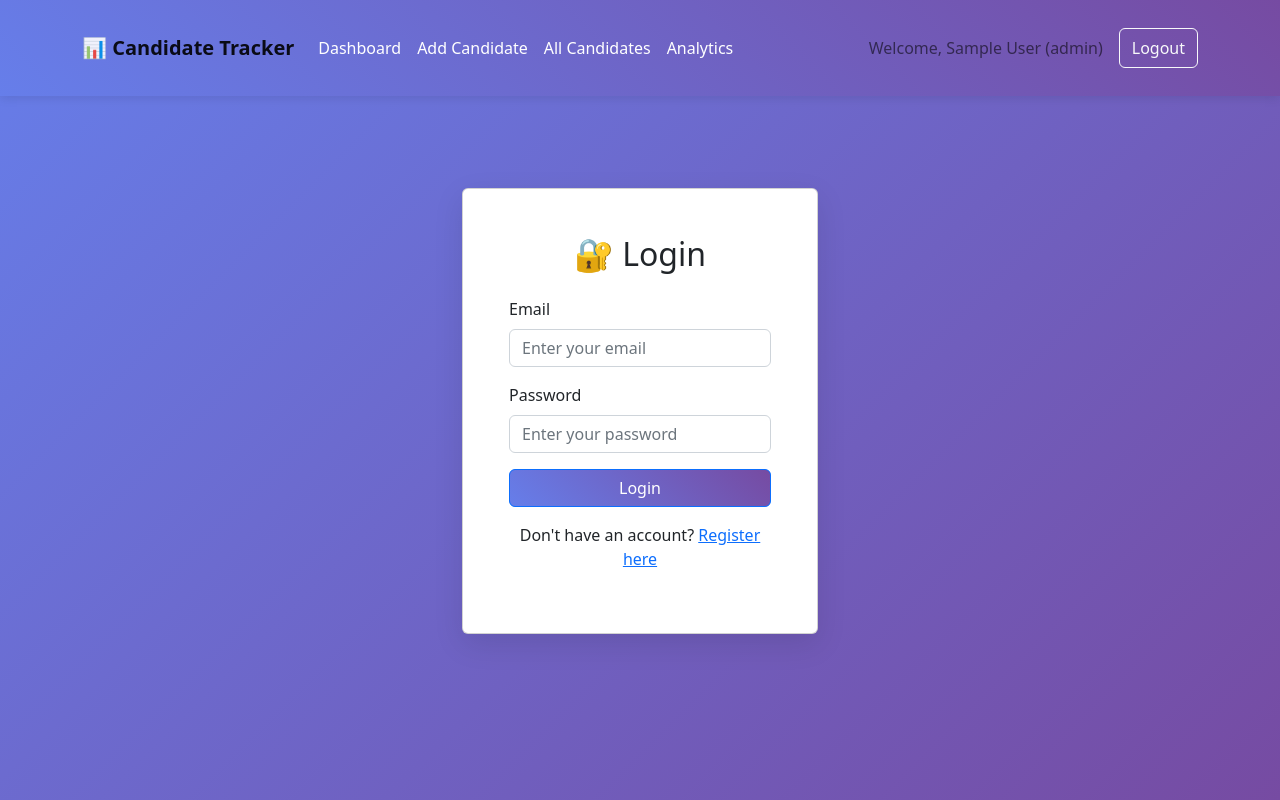
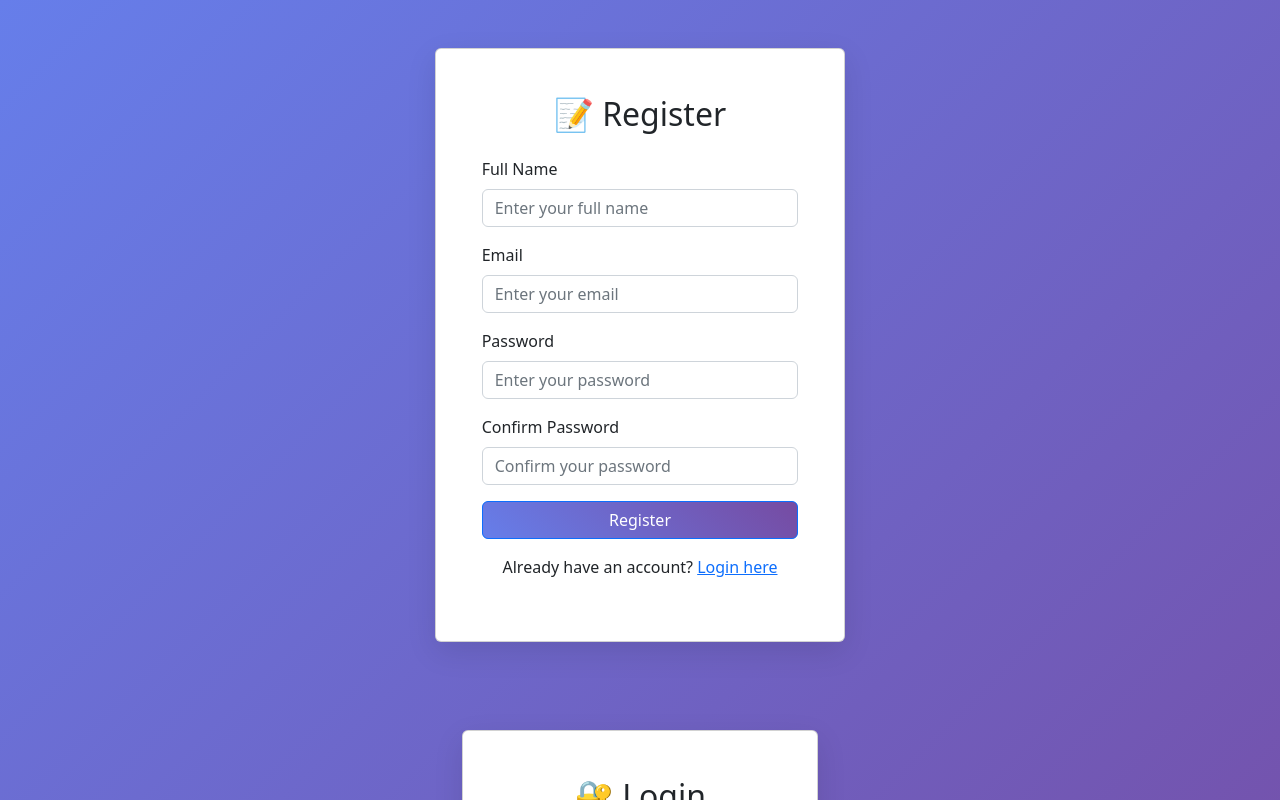
Before and after one commit to Kosanah/binary-ai-gen, a React (Create React App) app: page /dashboard in a window 1280 px wide. Shown: the top 800 px of the page. Built offline with nearby package versions, Linux system fonts and the light colour scheme; sample sign-in values are in the browser's storage.

Commit message:
Update Navbar.js

```diff
--- a/src/components/Navbar.js
+++ b/src/components/Navbar.js
@@ -1,53 +1,185 @@
-import React from 'react';
-import { Link, useNavigate } from 'react-router-dom';
-import { Navbar, Nav, Container, Button } from 'react-bootstrap';
+import React, { useState, useEffect } from 'react';
+import { Form, Button, Card, Row, Col } from 'react-bootstrap';
+import { Link } from 'react-router-dom';
+import { toast } from 'react-toastify';
 
-const NavigationBar = ({ user, onLogout }) => {
-  const navigate = useNavigate();
+// Add default admin to localStorage if not present
+const ensureDefaultAdmin = () => {
+  if (typeof window === 'undefined') return;
+  let users = [];
+  try {
+    users = JSON.parse(localStorage.getItem('users') || '[]');
+  } catch {
+    users = [];
+  }
+  // Update admin email to admin@gmail.com
+  const adminExists = users.some(u => u.email === 'admin@gmail.com' && u.role === 'admin');
+  if (!adminExists) {
+    users.push({
+      id: '1',
+      name: 'Hari',
+      email: 'admin@gmail.com',
+      password: 'Hari@9652',
+      role: 'admin'
+    });
+    localStorage.setItem('users', JSON.stringify(users));
+  }
+};
 
-  const handleLogout = () => {
-    onLogout();
-    navigate('/login');
+const Register = ({ onRegister }) => {
+  useEffect(() => {
+    ensureDefaultAdmin();
+  }, []);
+
+  const [formData, setFormData] = useState({
+    name: '',
+    email: '',
+    password: '',
+    confirmPassword: ''
+  });
+  const [loading, setLoading] = useState(false);
+
+  const handleSubmit = async (e) => {
+    e.preventDefault();
+    setLoading(true);
+
+    if (formData.password !== formData.confirmPassword) {
+      toast.error('Passwords do not match!');
+      setLoading(false);
+      return;
+    }
+
+    try {
+      let users = [];
+      try {
+        users = JSON.parse(localStorage.getItem('users') || '[]');
+      } catch {
+        users = [];
+      }
+      // Check if user already exists
+      const existingUser = users.find(u => u.email === formData.email);
+      if (existingUser) {
+        toast.error('User with this email already exists!');
+        setLoading(false);
+        return;
+      }
+
+      // Create new user with default role (pending)
+      const newUser = {
+        id: Date.now().toString(),
+        name: formData.name,
+        email: formData.email,
+        password: formData.password,
+        role: 'pending' // Default role, to be set by admin
+      };
+
+      // Save to localStorage
+      users.push(newUser);
+      localStorage.setItem('users', JSON.stringify(users));
+
+      // Auto login
+      onRegister({
+        id: newUser.id,
+        name: newUser.name,
+        email: newUser.email,
+        role: newUser.role
+      });
+
+      toast.success('Registration successful!');
+    } catch (error) {
+      toast.error('Registration failed!');
+    } finally {
+      setLoading(false);
+    }
+  };
+
+  const handleChange = (e) => {
+    setFormData({
+      ...formData,
+      [e.target.name]: e.target.value
+    });
   };
 
   return (
-    <Navbar expand="lg" className="mb-4">
-      <Container>
-        <Navbar.Brand as={Link} to="/dashboard">
-          📊 Candidate Tracker
-        </Navbar.Brand>
-        <Navbar.Toggle aria-controls="basic-navbar-nav" />
-        <Navbar.Collapse id="basic-navbar-nav">
-          <Nav className="me-auto">
-            <Nav.Link as={Link} to="/dashboard">
-              Dashboard
-            </Nav.Link>
-            <Nav.Link as={Link} to="/candidate-form">
-              {user.role === 'candidate' ? 'My Information' : 'Add Candidate'}
-            </Nav.Link>
-            {(user.role === 'admin' || user.role === 'lead') && (
-              <>
-                <Nav.Link as={Link} to="/candidates">
-                  All Candidates
-                </Nav.Link>
-                <Nav.Link as={Link} to="/analytics">
-                  Analytics
-                </Nav.Link>
-              </>
-            )}
-          </Nav>
-          <Nav>
-            <Navbar.Text className="me-3">
-              Welcome, {user.name} ({user.role})
-            </Navbar.Text>
-            <Button variant="outline-light" onClick={handleLogout}>
-              Logout
-            </Button>
-          </Nav>
-        </Navbar.Collapse>
-      </Container>
-    </Navbar>
+    <Row className="justify-content-center">
+      <Col md={6} lg={4}>
+        <Card className="mt-5">
+          <Card.Body>
+            <Card.Title className="text-center mb-4">
+              <h2>📝 Register</h2>
+            </Card.Title>
+
+            <Form onSubmit={handleSubmit}>
+              <Form.Group className="mb-3">
+                <Form.Label>Full Name</Form.Label>
+                <Form.Control
+                  type="text"
+                  name="name"
+                  value={formData.name}
+                  onChange={handleChange}
+                  required
+                  placeholder="Enter your full name"
+                />
+              </Form.Group>
+
+              <Form.Group className="mb-3">
+                <Form.Label>Email</Form.Label>
+                <Form.Control
+                  type="email"
+                  name="email"
+                  value={formData.email}
+                  onChange={handleChange}
+                  required
+                  placeholder="Enter your email"
+                />
+              </Form.Group>
+
+              <Form.Group className="mb-3">
+                <Form.Label>Password</Form.Label>
+                <Form.Control
+                  type="password"
+                  name="password"
+                  value={formData.password}
+                  onChange={handleChange}
+                  required
+                  placeholder="Enter your password"
+                  minLength={6}
+                />
+              </Form.Group>
+
+              <Form.Group className="mb-3">
+                <Form.Label>Confirm Password</Form.Label>
+                <Form.Control
+                  type="password"
+                  name="confirmPassword"
+                  value={formData.confirmPassword}
+                  onChange={handleChange}
+                  required
+                  placeholder="Confirm your password"
+                  minLength={6}
+                />
+              </Form.Group>
+
+              {/* Role selection removed. Admin will assign roles. */}
+
+              <Button
+                variant="primary"
+                type="submit"
+                className="w-100 mb-3"
+                disabled={loading}
+              >
+                {loading ? 'Registering...' : 'Register'}
+              </Button>
+            </Form>
+
+            <div className="text-center">
+              <p>Already have an account? <Link to="/login">Login here</Link></p>
+            </div>
+          </Card.Body>
+        </Card>
+      </Col>
+    </Row>
   );
 };
 
-export default NavigationBar;
+export default Register;
```
